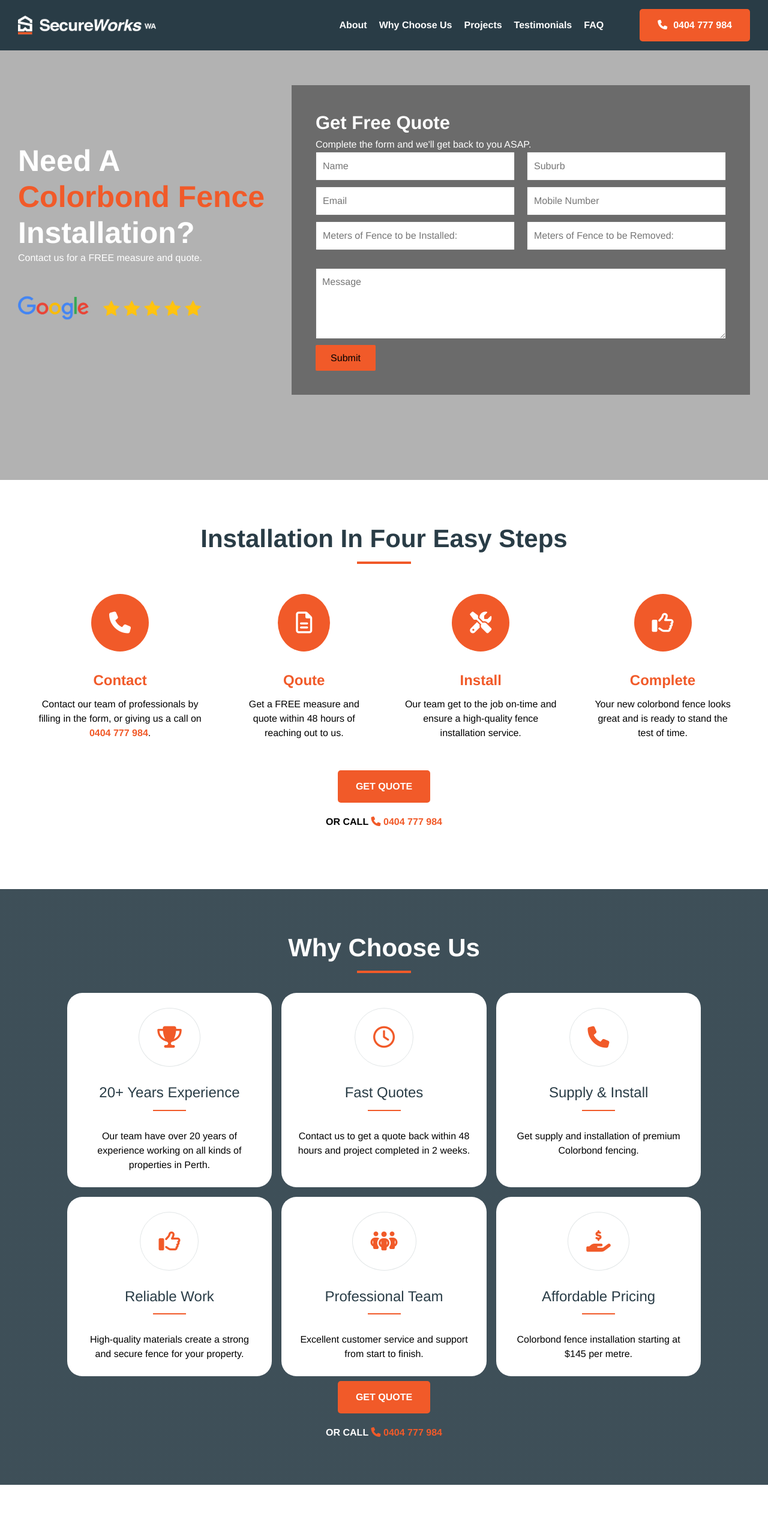
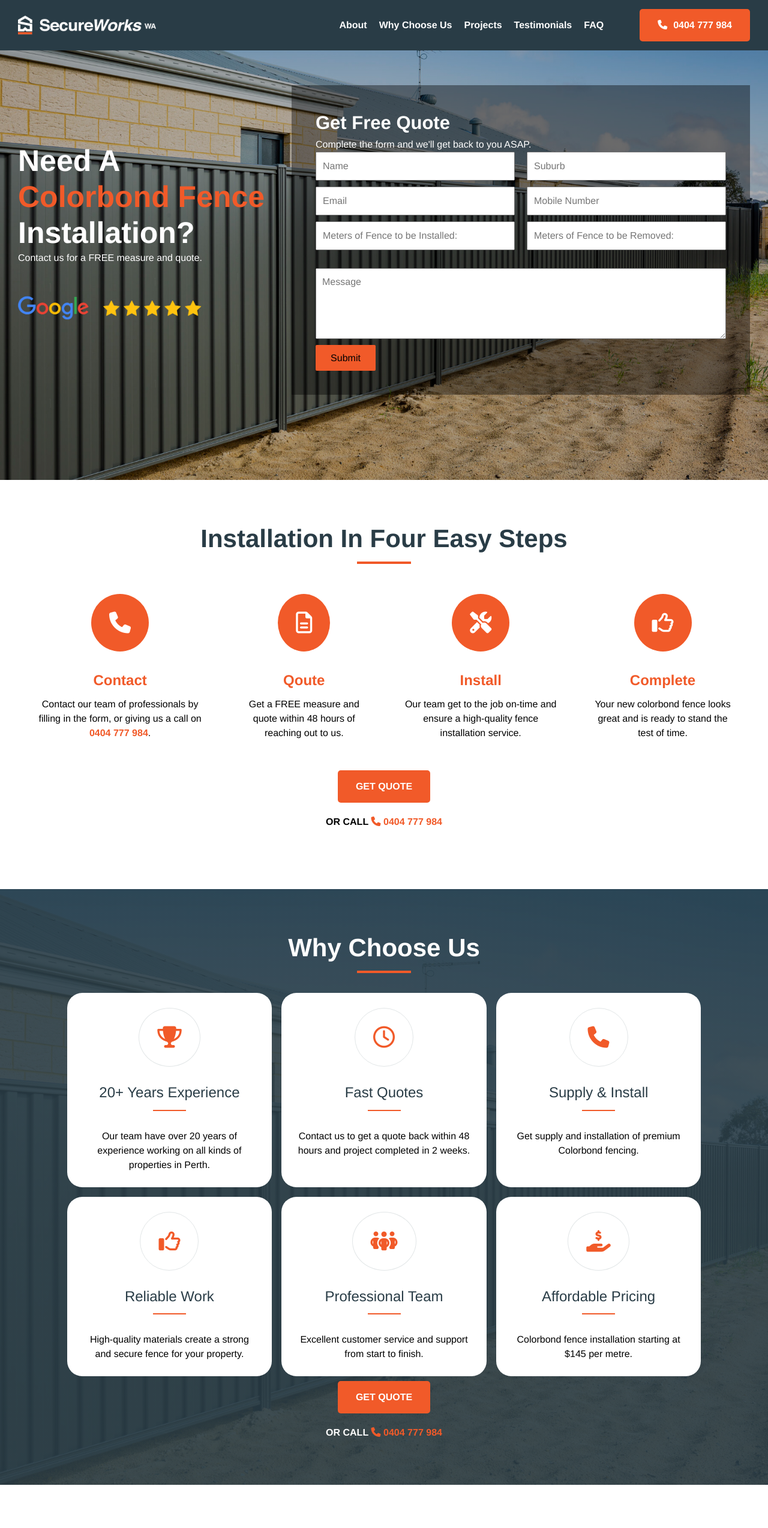
Before and after one commit to Denzi0/cascade-v2, a plain HTML site: page index.html in a window 1280 px wide. Shown: the top 2547 px of the page at 60% size. Drawn offline with nearby package versions, Linux system fonts and the light colour scheme; a script that the page names is missing.

Commit message:
fixed issues on image

```diff
--- a/style/custom.css
+++ b/style/custom.css
@@ -65,7 +65,7 @@
 }
 .cad-banner {
   background: linear-gradient(rgba(0, 0, 0, 0.3), rgba(0, 0, 0, 0.3)),
-    url("./assets/img/color_bond_fence_installation.jpg");
+    url("../assets/img/color_bond_fence_installation.jpg");
   background-position: center;
   background-size: cover;
   height: 100vh;
@@ -173,7 +173,7 @@
 .cad-wud {
   padding: 75px 0;
   background: linear-gradient(rgba(41, 60, 70, 0.9), rgba(41, 60, 70, 0.9)),
-    url("./assets/img/color_bond_fence_installation.jpg");
+    url("../assets/img/color_bond_fence_installation.jpg");
 
   background-position: center;
   background-size: cover;
@@ -234,7 +234,7 @@
 .cad-cta {
   padding: 75px 0;
   background: linear-gradient(rgba(41, 60, 70, 0.9), rgba(41, 60, 70, 0.9)),
-    url("./assets/img/color_bond_fence_installation.jpg");
+    url("../assets/img/color_bond_fence_installation.jpg");
 
   background-position: center;
   background-size: cover;
```
